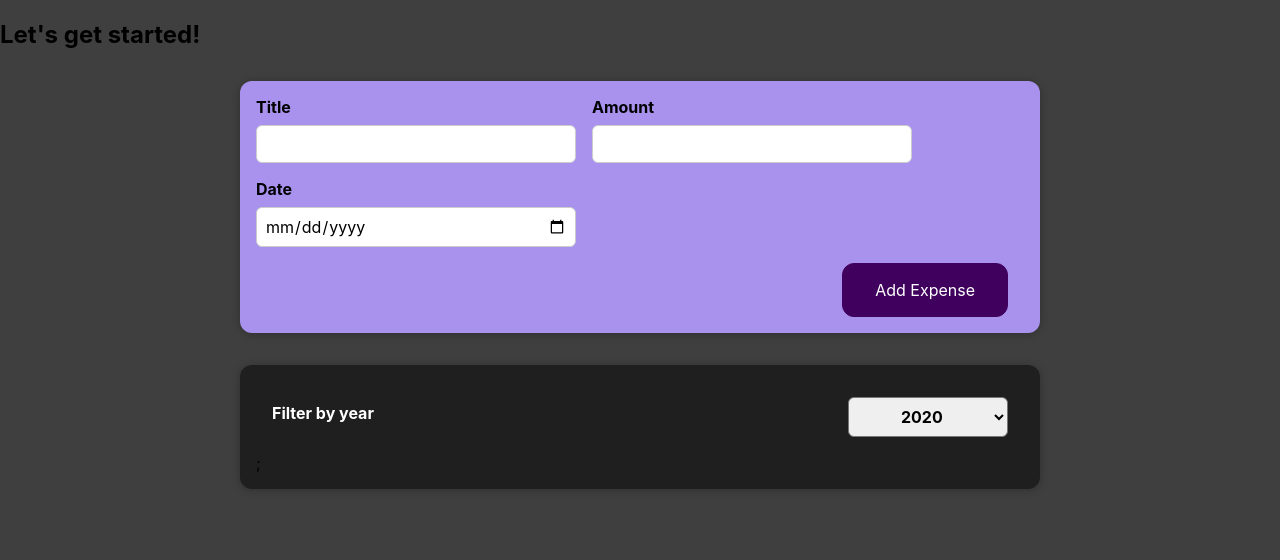
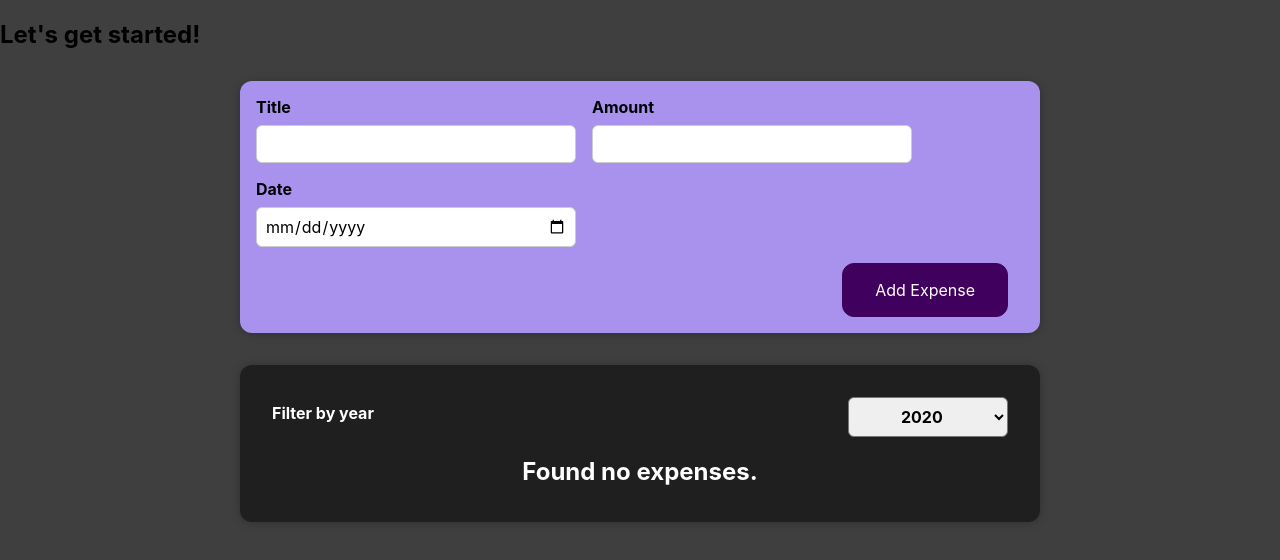
Before and after one commit to wasimhyder09/react-expensee-manager, a React (Create React App) app: page / in a window 1280 px wide. Shown: the top 560 px of the page. Built offline with nearby package versions, Linux system fonts and the light colour scheme.

Commit message:
Created new component

```diff
--- a/src/App.css
+++ b/src/App.css
@@ -179,6 +179,16 @@
   border-radius: 6px;
 }
 
+.expenses-list {
+  list-style: none;
+  padding: 0;
+}
+
+.expenses-list__fallback {
+  color: white;
+  text-align: center;
+}
+
 @media (min-width: 580px) {
   .expense-item__description {
     flex-direction: row;
--- a/src/components/Expenses/Expense.js
+++ b/src/components/Expenses/Expense.js
@@ -1,21 +1,20 @@
 import {useState} from 'react';
 import ExpensesFilter from "./ExpenseFilter";
 import ExpenseItem from "./ExpenseItem";
+import ExpensesList from "./ExpensesList"
 
 function Expense(props) {
   const[filterYear, setFilteYear] = useState('2020');
   const filterValueChange = (changedYearValue) => {
     setFilteYear(changedYearValue);
   };
-  const filteredExpense = props.item.filter(expense => {
+  const filteredExpenses = props.item.filter(expense => {
     return expense.date.getFullYear().toString() === filterYear;
   });
   return(
     <div className="expenses">
       <ExpensesFilter selected={filterYear} onChangeFilter={filterValueChange} />
-      {filteredExpense.map((expenseItem) =>
-        <ExpenseItem key={expenseItem.id} expense={expenseItem} />
-      )};
+      <ExpensesList expense={filteredExpenses} />
     </div>
   );
 }
--- /dev/null
+++ b/src/components/Expenses/ExpensesList.js
@@ -0,0 +1,20 @@
+import ExpenseItem from './ExpenseItem';
+
+const ExpensesList = (props) => {
+  if (props.expense.length === 0) {
+    return <h2 className='expenses-list__fallback'>Found no expenses.</h2>;
+  }
+
+  return (
+    <ul className='expenses-list'>
+      {props.expense.map((expense) => (
+        <ExpenseItem
+          key={expense.id}
+          expense={expense}
+        />
+      ))}
+    </ul>
+  );
+};
+
+export default ExpensesList;
```
